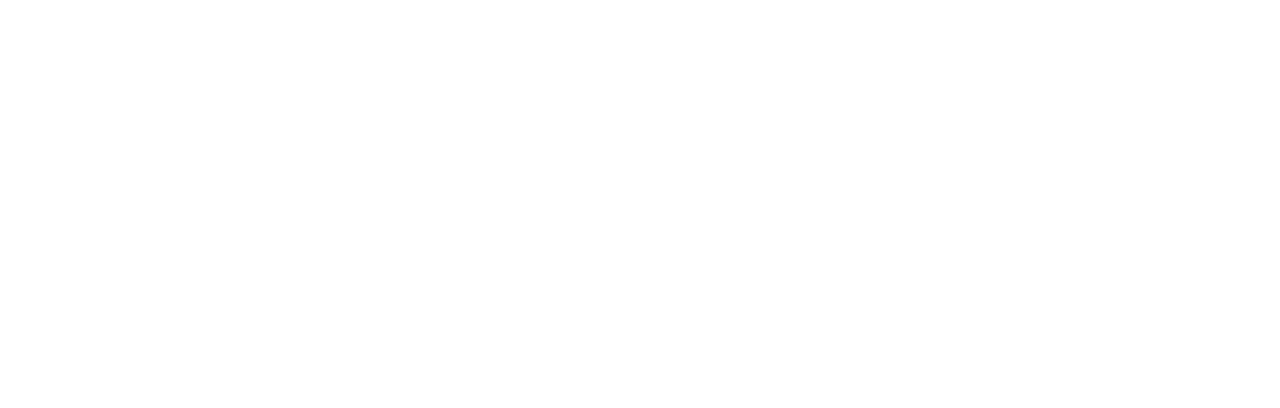
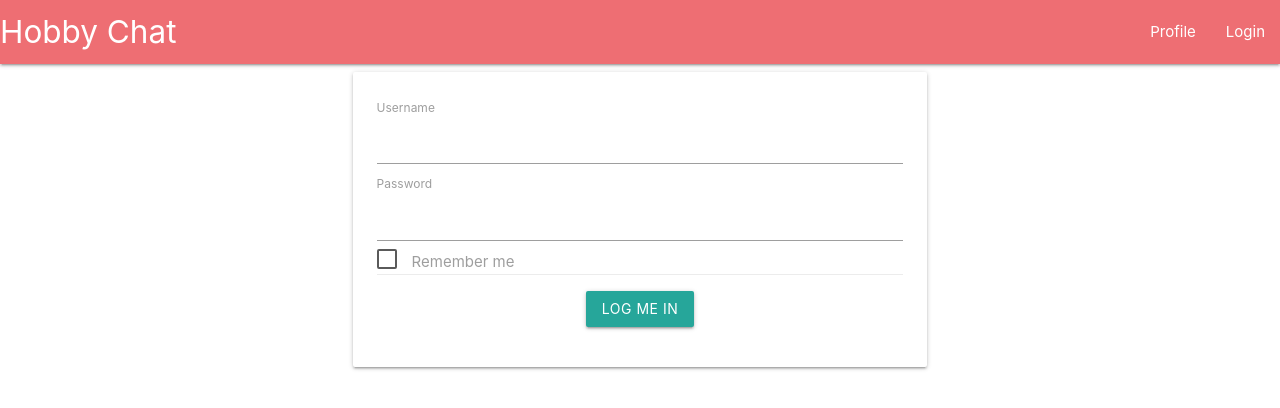
Before and after one commit to frisk038/livechat-front, a React (Vite) app: page /login in a window 1280 px wide. Shown: the top 408 px of the page. Built offline with nearby package versions, Linux system fonts and the light colour scheme.

Commit message:
login page UI

```diff
--- a/index.html
+++ b/index.html
@@ -3,6 +3,11 @@
   <head>
     <meta charset="UTF-8" />
     <meta name="viewport" content="width=device-width, initial-scale=1.0" />
+    <link
+      rel="stylesheet"
+      href="https://cdnjs.cloudflare.com/ajax/libs/materialize/1.0.0/css/materialize.min.css"
+    />
+
     <title>Live Chat</title>
   </head>
   <body>
--- a/package.json
+++ b/package.json
@@ -10,7 +10,8 @@
   },
   "dependencies": {
     "react": "^18.2.0",
-    "react-dom": "^18.2.0"
+    "react-dom": "^18.2.0",
+    "react-router-dom": "^6.8.1"
   },
   "devDependencies": {
     "@types/react": "^18.0.27",
--- a/src/App.tsx
+++ b/src/App.tsx
@@ -1,7 +1,31 @@
 import { useState } from "react";
+import { createBrowserRouter, Link, Outlet, RouterProvider } from "react-router-dom";
+import Header from "./components/header";
+import Login from "./pages/login";
+
+const router = createBrowserRouter([
+  {
+    path: "/",
+    element: <Header></Header>,
+    children: [
+      {
+        path: "/profile",
+        element: <div>Child Element!</div>,
+      },
+      {
+        path: "/login",
+        element: <Login></Login>,
+      },
+    ],
+  },
+]);
 
 function App() {
-  return <div className="App"></div>;
+  return (
+    <div className="App">
+      <RouterProvider router={router} />
+    </div>
+  );
 }
 
 export default App;
--- /dev/null
+++ b/src/components/header.tsx
@@ -0,0 +1,29 @@
+import { FunctionComponent } from "react";
+import { Link, Outlet } from "react-router-dom";
+
+interface HeaderProps {}
+
+const Header: FunctionComponent<HeaderProps> = () => {
+  return (
+    <>
+      <nav>
+        <div className="nav-wrapper">
+          <a href={`/`} className="brand-logo">
+            Hobby Chat
+          </a>
+          <ul id="nav-mobile" className="right hide-on-med-and-down">
+            <li>
+              <Link to={`/profile/`}>Profile</Link>
+            </li>
+            <li>
+              <Link to={`/login/`}>Login</Link>
+            </li>
+          </ul>
+        </div>
+      </nav>
+      <Outlet />
+    </>
+  );
+};
+
+export default Header;
--- /dev/null
+++ b/src/pages/login.tsx
@@ -0,0 +1,39 @@
+import { FunctionComponent } from "react";
+
+interface LoginProps {}
+
+const Login: FunctionComponent<LoginProps> = () => {
+  return (
+    <div className="container">
+      <div className="row">
+        <div className="col s12 m8 offset-m2">
+          <div className="card">
+            <div className="card-content">
+              <div className="form-group">
+                <label htmlFor="username">Username</label>
+                <input id="username" type="text" className="form-control center"></input>
+              </div>
+              <div className="form-group">
+                <label htmlFor="password">Password</label>
+                <input id="password" type="password" className="form-control center"></input>
+              </div>
+              <p>
+                <label>
+                  <input type="checkbox" className="filled-in" />
+                  <span>Remember me</span>
+                </label>
+              </p>
+              <div className="card-action center">
+                <button type="submit" className="waves-effect waves-light btn">
+                  Log me in
+                </button>
+              </div>
+            </div>
+          </div>
+        </div>
+      </div>
+    </div>
+  );
+};
+
+export default Login;
```
Also changed, not shown: 2 other files (tests, documents, lock files or other folders).
